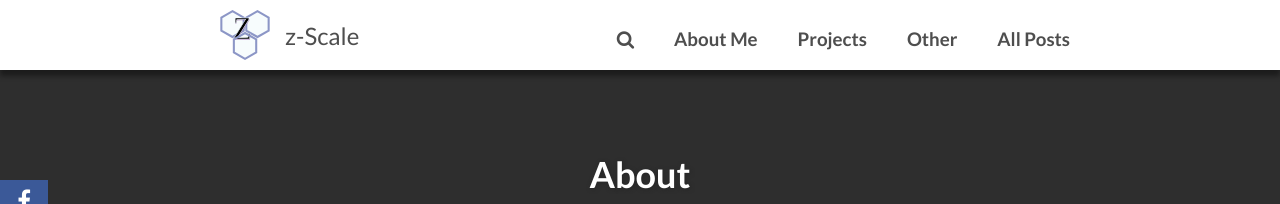
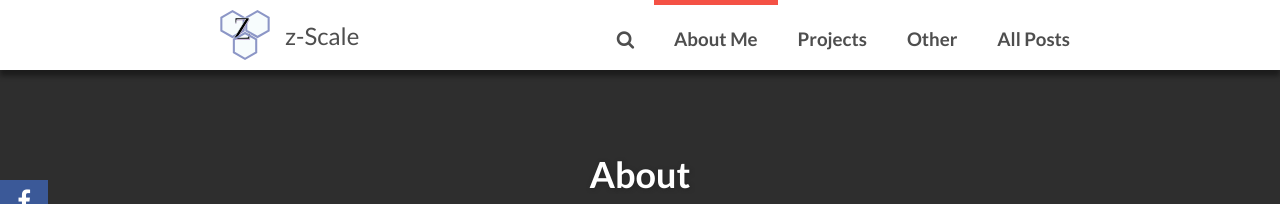
Before and after one commit to zafartahirov/zafartahirov.github.io, a Jekyll site: the page built from about/index.md, in a window 1280 px wide. Shown: the top 204 px of the page. Built offline with Jekyll 4.4.1, drawn with Linux system fonts in a browser that asks for light colours; nearby versions of some CDN libraries; comment, search, counter and statistics services are not loaded.

Commit message:
AUTOCOMMIT(zafar): Sat Nov 26 16:36:30 PST 2016

```diff
--- a/_config.yml
+++ b/_config.yml
@@ -18,7 +18,7 @@ url: //zafar.cc
 # See the example
 menu:
   - title: 'About Me'
-    url: '/About'
+    url: '/about'
   - title: 'Projects'
     url: '#'
     submenu:
```
